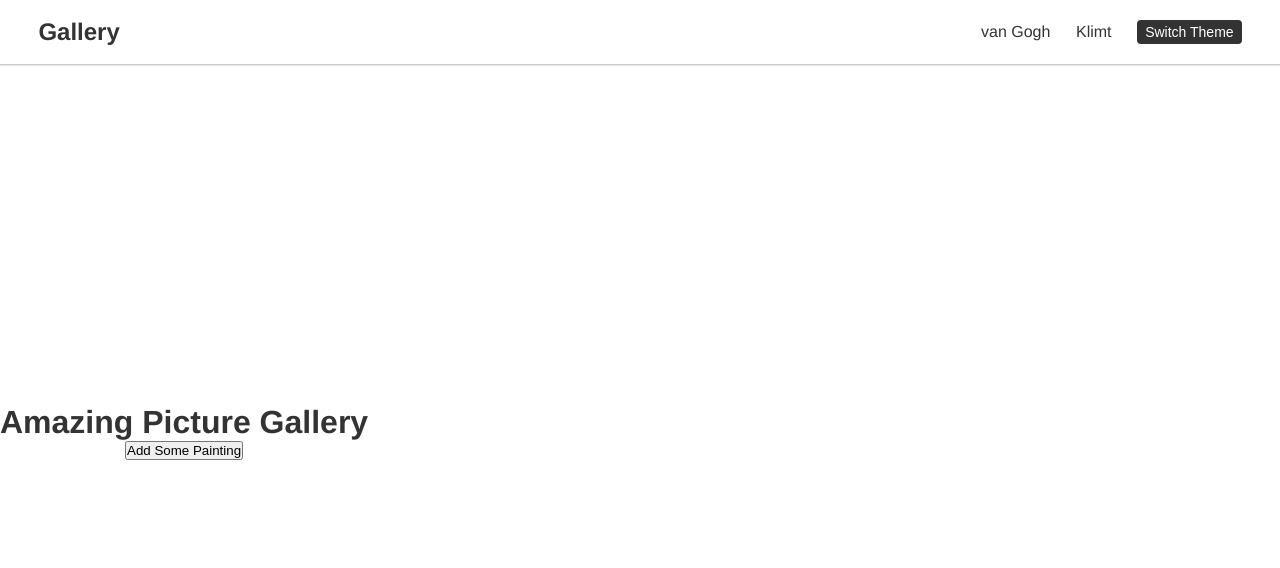
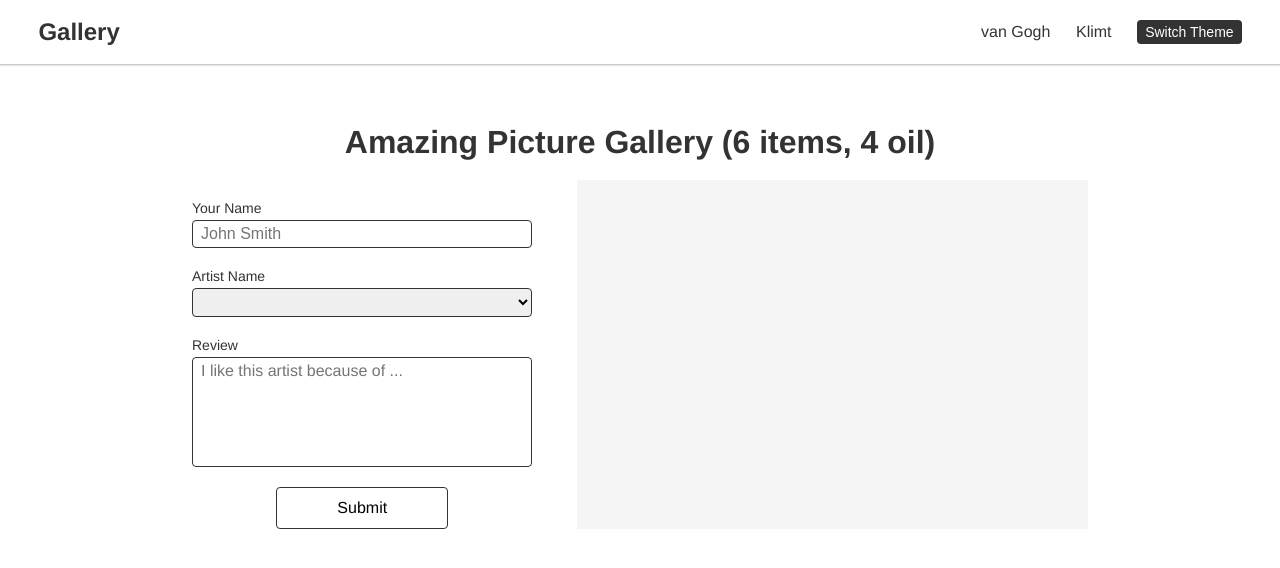
Before and after one commit to lyubov-voloshko/picture-gallery, a Vue app: page / in a window 1280 px wide. Shown: the top 568 px of the page. Built offline with nearby package versions, Linux system fonts and the light colour scheme.

Commit message:
form and state processing

```diff
--- a/src/data/klimt.js
+++ b/src/data/klimt.js
@@ -2,7 +2,7 @@ export default [
   {
     title: 'The Old Burgtheater',
     author: 'Gustav Klimt',
-    medium: 'Gouache, paper ',
+    medium: 'Gouache, paper',
     year: '1888 - 1889',
     dimensions: '82 cm × 92 cm',
     location: 'Vienna Museum, Vienna',
@@ -11,7 +11,7 @@ export default [
   {
     title: 'Country Garden with Sunflowers',
     author: 'Gustav Klimt',
-    medium: 'Oil, canvas ',
+    medium: 'Oil, canvas',
     year: '1905 - 1906',
     dimensions: '110 cm × 110 cm',
     location: 'Belvedere, Vienna',
@@ -20,7 +20,7 @@ export default [
   {
     title: 'Danae',
     author: 'Gustav Klimt',
-    medium: 'Oil, canvas ',
+    medium: 'Oil, canvas',
     year: '1907 - 1908',
     dimensions: '77 cm × 83 cm',
     location: 'Wurthle Gallery, Vienna',
--- a/src/data/van-gogh.js
+++ b/src/data/van-gogh.js
@@ -2,7 +2,7 @@ export default [
   {
     title: 'A Wheatfield with Cypresses',
     author: 'Vincent van Gogh',
-    medium: 'Oil on canvas',
+    medium: 'Oil, canvas',
     year: 'July 1889',
     dimensions: '73 cm × 93.4 cm',
     location: 'National Gallery, London',
@@ -20,7 +20,7 @@ export default [
   {
     title: 'The Potato Eaters',
     author: 'Vincent van Gogh',
-    medium: 'Oil on canvas',
+    medium: 'Oil, canvas',
     year: '1885',
     dimensions: '82 cm × 114 cm',
     location: 'Van Gogh Museum, Amsterdam',
--- a/src/store/actions.js
+++ b/src/store/actions.js
@@ -1,5 +1,5 @@
 export default {
-  addPainting: ({ commit }, payload) => {
-    commit('appendPainting', payload)
+  addReview: ({ commit }, payload) => {
+    commit('appendReview', payload)
   }
 }
--- /dev/null
+++ b/src/store/getters.js
@@ -0,0 +1,11 @@
+export default {
+  paintingsCount: (state) => {
+    return state.vanGogh.length + state.klimt.length
+  },
+
+  getOilPaintings: (state) => {
+    return state.paintings.filter((painting) => {
+      return painting.medium === 'Oil, canvas'
+    });
+  }
+}
--- a/src/store/index.js
+++ b/src/store/index.js
@@ -4,11 +4,13 @@ import Vuex from 'vuex'
 import state from './state'
 import actions from './actions'
 import mutations from './mutations'
+import getters from './getters'
 
 Vue.use(Vuex)
 
 export default new Vuex.Store({
   state,
   mutations,
-  actions
+  actions,
+  getters
 })
--- a/src/store/mutations.js
+++ b/src/store/mutations.js
@@ -1,5 +1,5 @@
 export default {
-  appendPainting: (state, { painting, author }) => {
-    state[author].push(painting)
+  appendReview: (state, review) => {
+    state.reviews.push(review)
   }
 }
--- a/src/store/state.js
+++ b/src/store/state.js
@@ -3,5 +3,7 @@ import klimt from '../data/klimt'
 
 export default {
   vanGogh,
-  klimt
+  klimt,
+  reviews: [],
+  paintings: [...vanGogh, ...klimt]
 }
--- a/src/views/Home.vue
+++ b/src/views/Home.vue
@@ -1,43 +1,162 @@
 <template>
   <div class="home">
-    <h1>Amazing Picture Gallery</h1>
-    <button @click="toggleAddForm()">Add Some Painting</button>
+    <h1>Amazing Picture Gallery ({{ paintingsCount }} items, {{ getOilPaintings.length }} oil)</h1>
 
-    <form @submit="handleSubmit()" v-if="addFormShown">
-      <label>Author</label>
-      <input type="text" />
+    <form @submit.prevent="handleSubmit">
+      <fieldset>
+        <label>Your Name</label>
+        <input type="text" v-model="formData.userName" placeholder="John Smith"/>
 
-      <label>Painting Title</label>
-      <input type="text" />
+        <label>Artist Name</label>
+        <select v-model="formData.artistName">
+          <option value="klimt">Gustav Klimt</option>
+          <option value="vanGogh">Vincent van Gogh</option>
+        </select>
 
-      <label>Painting location</label>
-      <input type="text" />
+        <label>Review</label>
+        <textarea v-model="formData.reviewText" placeholder="I like this artist because of ..."></textarea>
+      </fieldset>
+      <button>Submit</button>
     </form>
+
+    <ul>
+      <li v-for="(review, index) in reviews" :key="index">
+        <h3> {{ review.userName }} </h3> <span>about {{ review.artistName }}</span>
+        <p> {{ review.reviewText }} </p>
+      </li>
+    </ul>
   </div>
 </template>
 
 <script>
-// @ is an alias to /src
-import HelloWorld from '@/components/HelloWorld.vue'
+import { mapActions, mapGetters, mapState } from 'vuex';
 
 export default {
   name: 'home',
-  data() {
+  data () {
     return {
-      addFormShown: false,
       formData: {
-        author: '',
-
+        userName: '',
+        artistName: null,
+        reviewText: ''
       }
     }
   },
   methods: {
-    toggleAddForm () {
-      this.addFormShown = !this.addFormShown
-    },
+    ...mapActions([
+      'addReview'
+    ]),
     handleSubmit () {
+      const { userName, artistName, reviewText } = this.formData
+      const review = {
+        userName,
+        artistName,
+        reviewText
+      }
+      this.addReview(review)
 
+      this.formData = {
+        userName: '',
+        artistName: null,
+        reviewText: ''
+      }
     }
+  },
+  computed: {
+    ...mapState([
+      'reviews'
+    ]),
+    ...mapGetters([
+      'paintingsCount',
+      'getOilPaintings'
+    ])
   }
 }
 </script>
+
+<style scoped>
+  .home {
+    align-self: flex-start;
+    display: grid;
+    grid-template-columns: 1fr minmax(0, 1.5fr);
+    grid-gap: 5%;
+    margin: 60px auto 0;
+    width: 70%;
+  }
+
+  h1 {
+    grid-column: 1 / span 2;
+  }
+
+  fieldset {
+    display: flex;
+    flex-direction: column;
+    align-items: stretch;
+    border: none;
+  }
+
+  label {
+    font-size: 0.875em;
+    margin-top: 20px;
+    text-align: left;
+  }
+
+  input,
+  select,
+  textarea {
+    border: 1px solid #333;
+    border-radius: 4px;
+    font-size: 1em;
+    margin-top: 4px;
+    padding: 4px 8px;
+  }
+
+  input:focus,
+  textarea:focus {
+    box-shadow: 0 0 2px 1px rgba(0,0,0,0.3);
+  }
+
+  textarea {
+    font-family: inherit;
+    height: 100px;
+    resize: none;
+  }
+
+  button {
+    background: transparent;
+    border: 1px solid #333;
+    border-radius: 4px;
+    font-family: inherit;
+    font-size: inherit;
+    height: 42px;
+    margin-top: 20px;
+    padding: 0 60px;
+  }
+
+  ul {
+    display: flex;
+    flex-direction: column;
+    align-items: stretch;
+    background: whitesmoke;
+    padding-top: 15px;
+  }
+
+  li {
+    border-bottom: 1px solid #333;
+    margin: 15px 2vw;
+    text-align: left;
+    padding-bottom: 15px;
+  }
+
+  li h3 {
+    margin-bottom: -5px;
+  }
+
+  li span {
+    font-size: 0.875em;
+  }
+
+  li p {
+    margin-top: 10px;
+  }
+</style>
```
